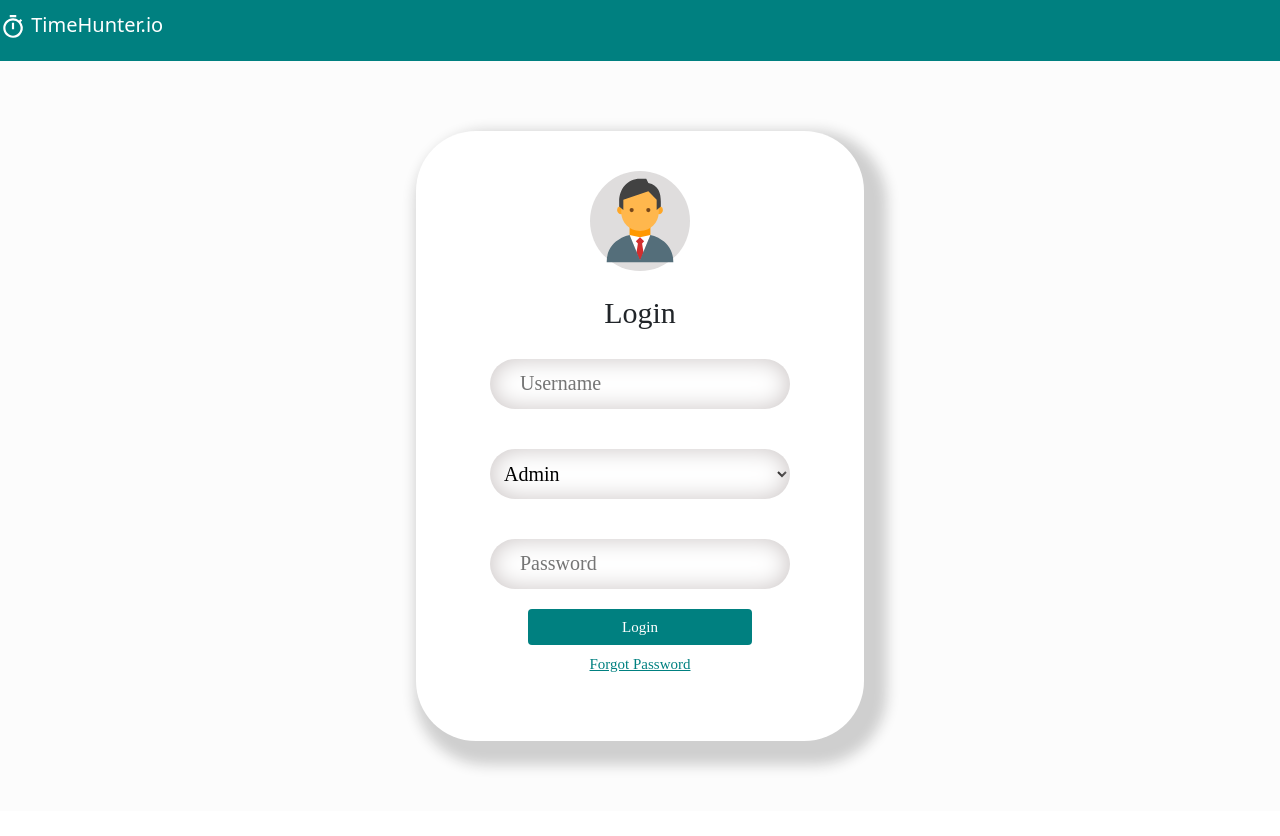
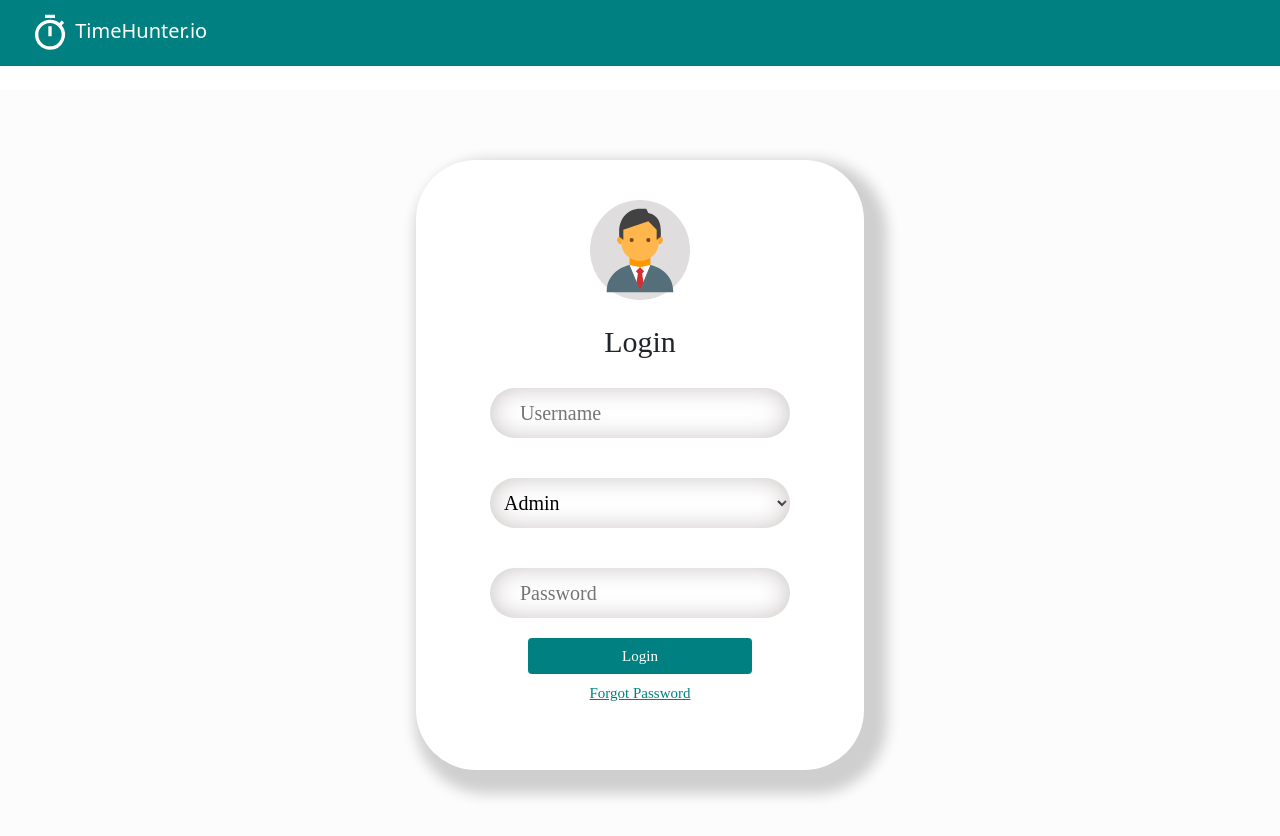
Before and after one commit to KishoreBarik/Interns2021_Team4, a React (Create React App) app in the folder UI/: page / in a window 1280 px wide. Shown: the top 836 px of the page. Before the commit the page ends 811 px from the top, so only its background shows below. Built offline with nearby package versions, Linux system fonts and the light colour scheme.

Commit message:
Updated NavBar

```diff
--- a/UI/src/components/Dashboard.js
+++ b/UI/src/components/Dashboard.js
@@ -8,14 +8,12 @@ class Dashboard extends Component {
   render() {
     return (
       <div>
-        <div>
         <NavBar
           navElement="Dashboard"
           navElement1="Report"
           navElement2="Monthly Report"
           username="Username"
         />
-        </div>
         <div class="m-5">
           <div class="row">
             <div class="col-sm-3 projects-container">
--- a/UI/src/components/NavBar.css
+++ b/UI/src/components/NavBar.css
@@ -1,8 +1,20 @@
-.navbar{
-    background-color: teal!important;
-
+.nav-container {
+  width: 100vw;
 }
 
-.hello{
-    background-color: teal!important;
+.navbar {
+  background-color: teal !important;
+  padding-left: 30px;
 }
+
+.nav-elements {
+  margin-right: 50px;
+  display: flex;
+  flex-direction: row;
+  justify-content: flex-end;
+}
+
+.active {
+  color: #fff !important;
+  font-weight: 600;
+}
--- a/UI/src/components/NavBar.js
+++ b/UI/src/components/NavBar.js
@@ -1,80 +1,41 @@
 import React from "react";
-import { Link } from "react-router-dom";
+import { MdOutlineTimer } from "react-icons/md";
+import { Navbar, Nav } from "react-bootstrap";
 import "../../node_modules/bootstrap/dist/css/bootstrap.min.css";
-import { MdOutlineTimer } from "react-icons/md";
 import "./NavBar.css";
 
 function NavBar(props) {
   return (
-    <div>
-      <nav className="navbar navbar-expand-lg navbar-dark ">
-        <Link class="navbar-brand" to="/">
-          <h5>
-            <MdOutlineTimer size={26} />
-            &nbsp;TimeHunter.io
-          </h5>
-        </Link>
-        <button
-          class="navbar-toggler"
-          type="button"
-          data-toggle="collapse"
-          data-target="#navbarNav"
-          aria-controls="navbarNav"
-          aria-expanded="false"
-          aria-label="Toggle navigation"
-        >
-          <span class="navbar-toggler-icon"></span>
-        </button>
-        <div
-          class="collapse navbar-collapse d-flex justify-content-end"
-          id="navbarNav"
-        >
-          <ul class="navbar-nav">
-            <li class="nav-item active">
-              <Link className="nav-link" to="/user/dashboard">
-                {props.navElement}
-              </Link>
-            </li>
-            <li class="nav-item">
-              <Link className="nav-link" to="">
-                {props.navElement1}
-              </Link>
-            </li>
-            <li class="nav-item">
-              <Link className="nav-link" to="">
-                {props.navElement2}
-              </Link>
-            </li>
-            {/* <li class="nav-item dropdown">
-              <Link
-                class="nav-link dropdown-toggle"
-                to="#"
-                id="navbarDropdownMenuLink"
-                role="button"
-                data-toggle="dropdown"
-                aria-haspopup="true"
-                aria-expanded="false"
-              >
-                {props.username}
-              </Link>
-              <div
-                class="dropdown-menu"
-                aria-labelledby="navbarDropdownMenuLink"
-              >
-                <Link class="dropdown-item" to="#">
-                  View Profile
-                </Link>
-                <Link class="dropdown-item" to="#">
-                  Change Password
-                </Link>
-                <Link class="dropdown-item" to="/">
-                  Log out
-                </Link>
-              </div>
-            </li> */}
-          </ul>
+    <div className="nav-container">
+      <div className="row">
+        <div className="col-md-12">
+          <Navbar
+            className="navbar"
+            bg="dark"
+            variant="dark"
+            expand="lg"
+            sticky="top"
+          >
+            <Navbar.Brand href="/">
+              <MdOutlineTimer size={40} />
+              &nbsp;TimeHunter.io
+            </Navbar.Brand>
+            <Navbar.Toggle aria-controls="basic-navbar-nav" />
+            <Navbar.Collapse id="basic-navbar-nav" className="nav-elements">
+              <Nav className="mr-auto active">
+                <Nav.Link href="/user/dashboard">{props.navElement}</Nav.Link>
+              </Nav>
+              <Nav className="mr-auto">
+                <Nav.Link href="/user/dashboard">{props.navElement1}</Nav.Link>
+              </Nav>
+              <Nav className="mr-auto">
+                <Nav.Link href="/user/dashboard">{props.navElement2}</Nav.Link>
+              </Nav>
+            </Navbar.Collapse>
+          </Navbar>
+          <br />
         </div>
-      </nav>
+      </div>
     </div>
   );
 }
```
Lines whose indentation alone changed are shown as unchanged.
